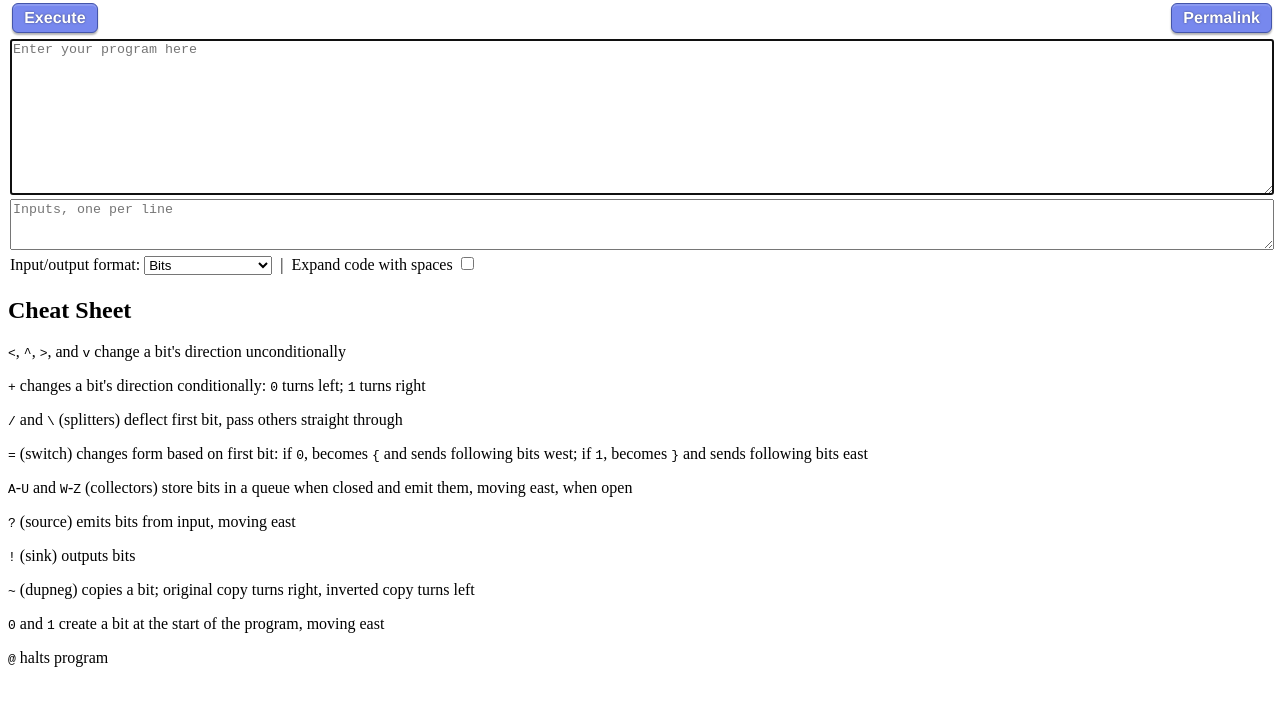
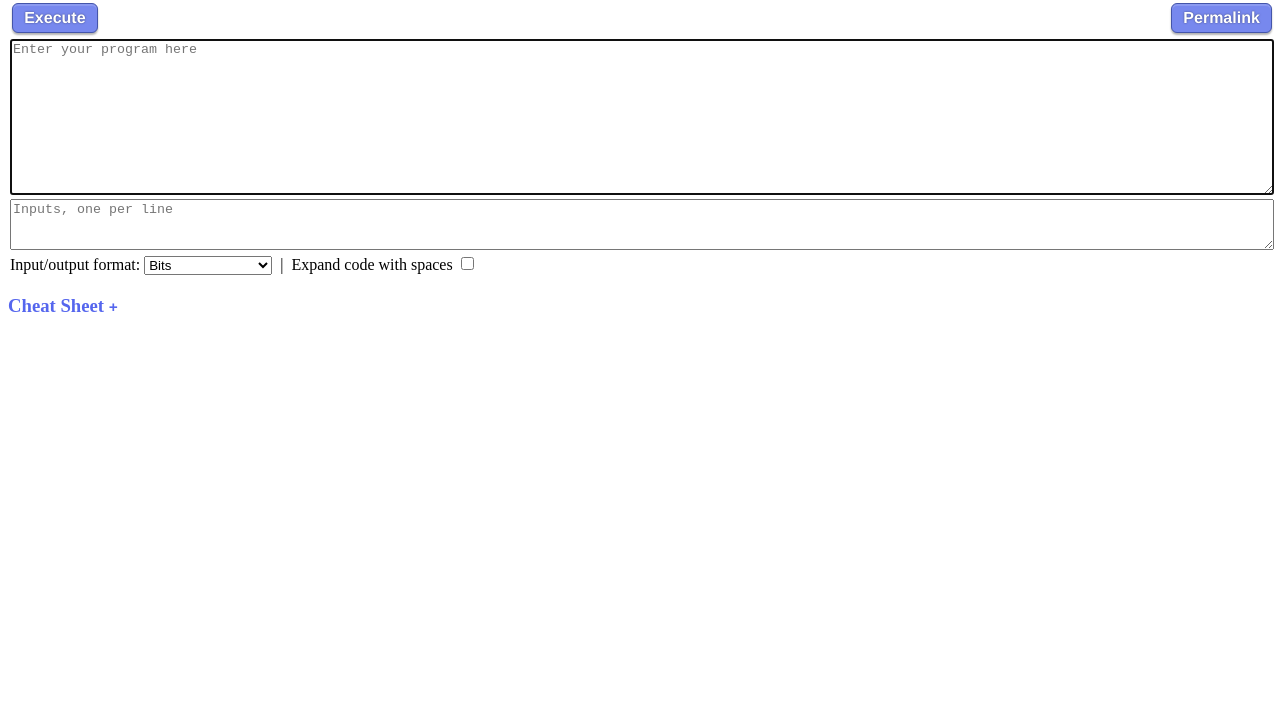
Before and after one commit to dloscutoff/Esolangs, a plain HTML site: page BitCycle/index.html in a window 1280 px wide. Shown: the part 68-774 px from the top of the page. Drawn offline with Linux system fonts and the light colour scheme.

Commit message:
Made cheat sheet togglable.

```diff
--- a/BitCycle/bitcycle.css
+++ b/BitCycle/bitcycle.css
@@ -47,9 +47,12 @@
 .green {
     color: #0c0;
 }
+.hide {
+    display: none;
+}
 h1 {
     text-align: center;
-    font-family: Consolas, 'Courier New' ,monospace;
+    font-family: Consolas, 'Courier New', monospace;
 }
 a {
     text-decoration: none;
--- a/BitCycle/bitcycle.js
+++ b/BitCycle/bitcycle.js
@@ -789,6 +789,19 @@ function hideEditor() {
     executionControls.style.display = "block";
 }
 
+function toggleCheatSheet() {
+    var cheatSheet = document.getElementById('cheat-sheet'),
+        indicator = document.getElementById('cheat-sheet-indicator');
+
+    if (cheatSheet.classList.contains("hide")) {
+        cheatSheet.classList.remove("hide");
+        indicator.innerText = "-";
+    } else {
+        cheatSheet.classList.add("hide");
+        indicator.innerText = "+";
+    }
+}
+
 function loadProgram() {
     var sourceCode = document.getElementById('source'),
         ticksPerSecond = document.getElementById('ticks-per-second'),
--- a/BitCycle/index.html
+++ b/BitCycle/index.html
@@ -50,8 +50,8 @@ Designed and written 2017, 2020-21, 2024 by D. Loscutoff
         </div>
     </div>
 </div>
-<div id="cheatsheet">
-    <h2>Cheat Sheet</h2>
+<h3><a href="#" class="blue" onclick="toggleCheatSheet()">Cheat Sheet <code id="cheat-sheet-indicator">+</code></a></h2>
+<div id="cheat-sheet" class="toggle hide">
     <p>
         <code>&lt;</code>, <code>^</code>, <code>&gt;</code>, and <code>v</code>
         change a bit's direction unconditionally
```
